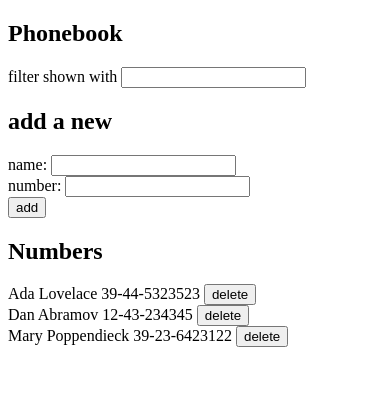
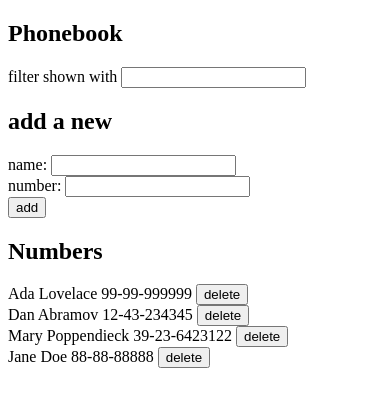
Before and after one commit to Marcelinka/fullstackopen, a React (Vite) app in the folder part2/phonebook/: page / in a window 390 px wide. Shown: the top 406 px of the page. Built offline with nearby package versions, Linux system fonts and the light colour scheme; data requests are answered from the project's data file.

Commit message:
part2 [phonebook]: 2.15

```diff
--- a/part2/phonebook/db.json
+++ b/part2/phonebook/db.json
@@ -2,7 +2,7 @@
   "persons": [
     {
       "name": "Ada Lovelace",
-      "number": "39-44-5323523",
+      "number": "99-99-999999",
       "id": "2"
     },
     {
@@ -14,6 +14,11 @@
       "name": "Mary Poppendieck",
       "number": "39-23-6423122",
       "id": "4"
+    },
+    {
+      "name": "Jane Doe",
+      "number": "88-88-88888",
+      "id": "lJyu1g8ellI"
     }
   ],
   "$schema": "./node_modules/json-server/schema.json"
--- a/part2/phonebook/src/App.jsx
+++ b/part2/phonebook/src/App.jsx
@@ -17,12 +17,24 @@ const App = () => {
   const [newNumber, setNewNumber] = useState("");
   const handleNewNumberChange = (event) => setNewNumber(event.target.value);
 
-  const handleAddNewPerson = (event) => {
+  const handleAddNewPerson = async (event) => {
     event.preventDefault();
 
-    const nameAlreadyExist = persons.some((person) => person.name === newName);
-    if (nameAlreadyExist) {
-      return void alert(`${newName} is already added to phonebook`);
+    const existingPerson = persons.find((person) => person.name === newName);
+    if (existingPerson) {
+      const agreed = confirm(
+        `${existingPerson.name} is already added to phonebook, replace the old number with a new one?`,
+      );
+      if (agreed) {
+        const updatedPerson = { ...existingPerson, number: newNumber };
+        const person = await personService.update(
+          existingPerson.id,
+          updatedPerson,
+        );
+        return void setPersons(
+          persons.map((p) => (p.id === person.id ? person : p)),
+        );
+      }
     }
 
     const numberAlreadyExist = persons.some(
```
